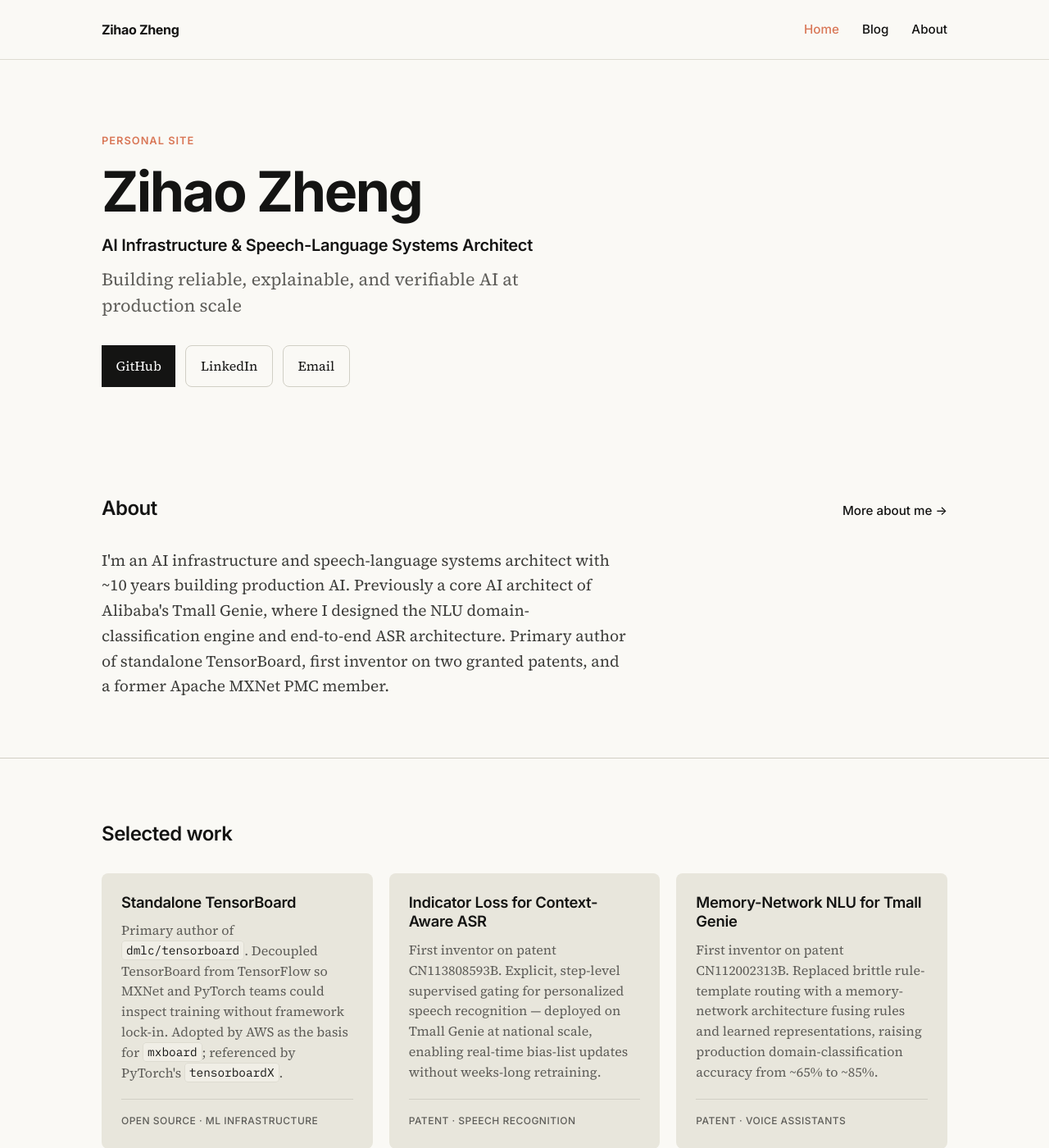
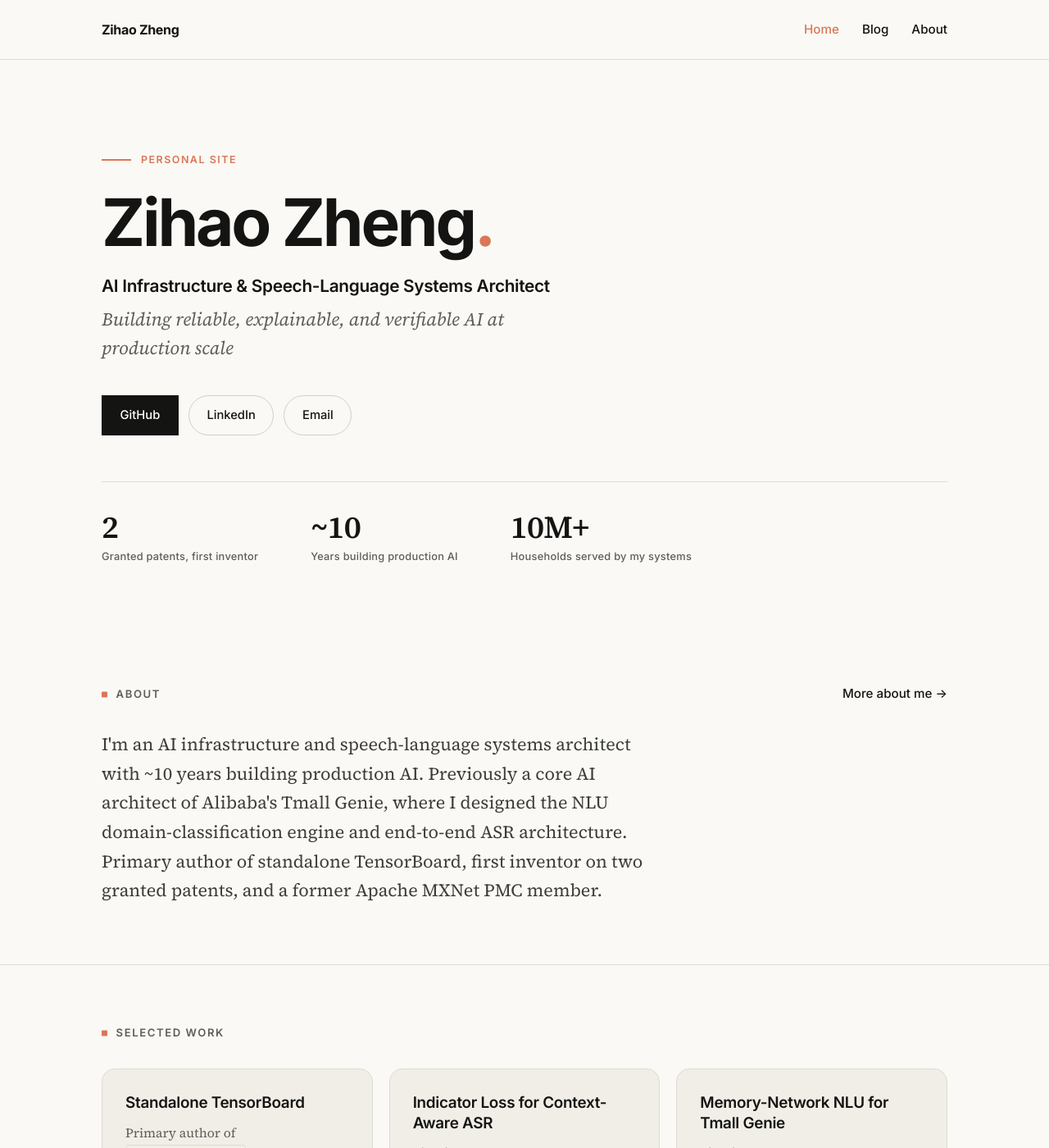
Before and after one commit to zihaolucky/zihaolucky.github.io, a Jekyll site: the page built from index.html, in a window 1280 px wide and 1400 px high. Shown: the whole window at 82% size. Built offline with Jekyll 4.4.1, drawn with Linux system fonts in a browser that asks for light colours.

Commit message:
Polish homepage design: hero accents, stats row, refined cards and post list
Co-authored-by: Cursor <cursoragent@cursor.com>

```diff
--- a/css/default.css
+++ b/css/default.css
@@ -92,8 +92,9 @@ ul, ol {
   position: sticky;
   top: 0;
   z-index: 100;
-  background: rgba(250, 249, 245, 0.92);
-  backdrop-filter: blur(12px);
+  background: rgba(250, 249, 245, 0.88);
+  backdrop-filter: blur(14px) saturate(1.4);
+  -webkit-backdrop-filter: blur(14px) saturate(1.4);
   border-bottom: 1px solid var(--color-hairline-soft);
 }
 
@@ -138,53 +139,102 @@ ul, ol {
 /* Hero — research-article energy */
 
 .hero {
-  padding: 5.5rem 0 3.5rem;
+  padding: 7rem 0 4.5rem;
 }
 
 .hero-greeting {
+  display: flex;
+  align-items: center;
+  gap: 0.75rem;
   font-family: var(--font-sans);
-  font-size: 0.8rem;
+  font-size: 0.78rem;
   font-weight: 600;
   text-transform: uppercase;
-  letter-spacing: 0.08em;
+  letter-spacing: 0.12em;
   color: var(--color-clay);
-  margin-bottom: 1rem;
+  margin-bottom: 1.5rem;
+}
+
+.hero-greeting::before {
+  content: "";
+  display: inline-block;
+  width: 2.25rem;
+  height: 2px;
+  background: var(--color-clay);
 }
 
 .hero h1 {
   font-family: var(--font-sans);
-  font-size: clamp(2.75rem, 7vw, 4.25rem);
+  font-size: clamp(3rem, 8vw, 5rem);
   font-weight: 700;
-  letter-spacing: -0.035em;
-  line-height: 1.05;
+  letter-spacing: -0.04em;
+  line-height: 1.02;
   color: var(--color-ink);
-  margin-bottom: 1rem;
+  margin-bottom: 1.5rem;
   max-width: 14ch;
+}
+
+.hero h1::after {
+  content: ".";
+  color: var(--color-clay);
 }
 
 .hero-role {
   font-family: var(--font-sans);
-  font-size: clamp(1.05rem, 2vw, 1.25rem);
+  font-size: clamp(1.1rem, 2vw, 1.3rem);
   font-weight: 600;
   letter-spacing: -0.015em;
   color: var(--color-ink);
-  margin-bottom: 0.75rem;
-  max-width: 36rem;
+  margin-bottom: 0.6rem;
+  max-width: 38rem;
   line-height: 1.35;
 }
 
 .hero-subtitle {
   font-family: var(--font-serif);
-  font-size: clamp(1.15rem, 2.2vw, 1.35rem);
+  font-size: clamp(1.2rem, 2.2vw, 1.4rem);
+  font-style: italic;
   font-weight: 400;
   color: var(--color-muted);
-  margin-bottom: 2rem;
+  margin-bottom: 2.5rem;
   max-width: 34rem;
-  line-height: 1.5;
+  line-height: 1.55;
 }
 
 .card code {
   font-size: 0.9em;
+}
+
+.hero-stats {
+  display: flex;
+  flex-wrap: wrap;
+  gap: 2.5rem 4rem;
+  margin-top: 3.5rem;
+  padding-top: 2.25rem;
+  border-top: 1px solid var(--color-hairline-soft);
+}
+
+.stat {
+  display: flex;
+  flex-direction: column;
+  gap: 0.35rem;
+}
+
+.stat-number {
+  font-family: var(--font-serif);
+  font-size: 2.4rem;
+  font-weight: 600;
+  line-height: 1;
+  letter-spacing: -0.02em;
+  color: var(--color-ink);
+}
+
+.stat-label {
+  font-family: var(--font-sans);
+  font-size: 0.8rem;
+  font-weight: 500;
+  letter-spacing: 0.02em;
+  color: var(--color-muted);
 }
 
 .social-links {
@@ -196,33 +246,36 @@ ul, ol {
 .social-links a {
   display: inline-flex;
   align-items: center;
-  font-family: var(--font-serif);
-  font-size: 1rem;
-  font-weight: 400;
-  padding: 0.7rem 1.1rem;
+  font-family: var(--font-sans);
+  font-size: 0.92rem;
+  font-weight: 500;
+  padding: 0.7rem 1.35rem;
   background: var(--color-ink);
   color: var(--color-on-dark);
+  border: 1px solid var(--color-ink);
   border-radius: 0;
   text-decoration: none;
-  transition: background var(--transition);
+  transition: background var(--transition), transform var(--transition), box-shadow var(--transition), border-color var(--transition);
 }
 
 .social-links a:hover {
   background: #000;
   color: var(--color-on-dark);
+  transform: translateY(-1px);
+  box-shadow: var(--shadow-soft);
 }
 
 .social-links a:nth-child(n+2) {
   background: transparent;
   color: var(--color-ink);
   border: 1px solid var(--color-hairline);
-  border-radius: var(--radius-md);
+  border-radius: 999px;
 }
 
 .social-links a:nth-child(n+2):hover {
-  border-color: var(--color-ink);
+  border-color: var(--color-clay);
   background: transparent;
-  color: var(--color-ink);
+  color: var(--color-clay);
 }
 
 /* Sections */
@@ -232,7 +285,7 @@ ul, ol {
 }
 
 .section + .section {
-  border-top: 1px solid var(--color-hairline);
+  border-top: 1px solid var(--color-hairline-soft);
 }
 
 .section-header {
@@ -240,15 +293,30 @@ ul, ol {
   align-items: baseline;
   justify-content: space-between;
   gap: 1rem;
-  margin-bottom: 1.75rem;
+  margin-bottom: 2rem;
 }
 
 .section-title {
+  position: relative;
   font-family: var(--font-sans);
-  font-size: 1.5rem;
+  font-size: 0.82rem;
   font-weight: 600;
-  letter-spacing: -0.02em;
-  color: var(--color-ink);
+  text-transform: uppercase;
+  letter-spacing: 0.12em;
+  color: var(--color-muted);
+  padding-left: 1.1rem;
+}
+
+.section-title::before {
+  content: "";
+  position: absolute;
+  left: 0;
+  top: 50%;
+  transform: translateY(-50%);
+  width: 0.45rem;
+  height: 0.45rem;
+  background: var(--color-clay);
+  border-radius: 1px;
 }
 
 .section-link {
@@ -265,10 +333,11 @@ ul, ol {
 }
 
 .section-text {
+  font-family: var(--font-serif);
   color: var(--color-body);
-  max-width: 40rem;
-  font-size: 1.2rem;
-  line-height: 1.6;
+  max-width: 42rem;
+  font-size: 1.35rem;
+  line-height: 1.65;
 }
 
 .section-text p + p {
@@ -284,12 +353,13 @@ ul, ol {
 }
 
 .card {
-  background: var(--color-card-alt);
-  border: none;
-  border-radius: var(--radius-md);
-  padding: 1.5rem;
+  position: relative;
+  background: var(--color-card);
+  border: 1px solid var(--color-hairline-soft);
+  border-radius: var(--radius-lg);
+  padding: 1.85rem 1.75rem 1.5rem;
   box-shadow: none;
-  transition: box-shadow var(--transition), transform var(--transition);
+  transition: box-shadow var(--transition), transform var(--transition), border-color var(--transition), background var(--transition);
   height: 100%;
   display: flex;
   flex-direction: column;
@@ -302,8 +372,10 @@ a.card-link {
 }
 
 a.card-link:hover {
+  background: #ffffff;
+  border-color: var(--color-hairline);
   box-shadow: var(--shadow-soft);
-  transform: translateY(-2px);
+  transform: translateY(-3px);
   color: inherit;
 }
 
@@ -317,9 +389,9 @@ a.card-link:hover h3 {
 
 .card h3 {
   font-family: var(--font-sans);
-  font-size: 1.15rem;
+  font-size: 1.18rem;
   font-weight: 600;
-  margin-bottom: 0.6rem;
+  margin-bottom: 0.7rem;
   letter-spacing: -0.015em;
   line-height: 1.3;
   color: var(--color-ink);
@@ -337,21 +409,37 @@ a.card-link:hover h3 {
 
 .card p {
   color: var(--color-muted);
-  font-size: 1rem;
+  font-size: 0.98rem;
   flex: 1;
-  line-height: 1.55;
+  line-height: 1.6;
 }
 
 .card-meta {
-  margin-top: 1.25rem;
-  padding-top: 1rem;
-  border-top: 1px solid var(--color-hairline);
+  display: flex;
+  align-items: center;
+  justify-content: space-between;
+  margin-top: 1.5rem;
+  padding-top: 1.1rem;
+  border-top: 1px solid var(--color-hairline-soft);
   font-family: var(--font-sans);
-  font-size: 0.75rem;
-  font-weight: 500;
-  letter-spacing: 0.04em;
+  font-size: 0.72rem;
+  font-weight: 600;
+  letter-spacing: 0.07em;
   text-transform: uppercase;
-  color: var(--color-muted);
+  color: var(--color-muted-soft);
+}
+
+.card-meta::after {
+  content: "→";
+  font-size: 1rem;
+  letter-spacing: 0;
+  color: var(--color-hairline);
+  transition: color var(--transition), transform var(--transition);
+}
+
+a.card-link:hover .card-meta::after {
+  color: var(--color-clay);
+  transform: translateX(3px);
 }
 
 /* Post list — hairline rows */
@@ -362,11 +450,11 @@ a.card-link:hover h3 {
 }
 
 .post-list li {
-  border-bottom: 1px solid var(--color-hairline);
+  border-bottom: 1px solid var(--color-hairline-soft);
 }
 
 .post-list li:first-child {
-  border-top: 1px solid var(--color-hairline);
+  border-top: 1px solid var(--color-hairline-soft);
 }
 
 .post-item {
@@ -374,12 +462,19 @@ a.card-link:hover h3 {
   align-items: baseline;
   justify-content: space-between;
   gap: 1.5rem;
-  padding: 1.35rem 0;
+  padding: 1.5rem 0.5rem;
+  margin: 0 -0.5rem;
+  border-radius: var(--radius-md);
+  transition: background var(--transition);
+}
+
+.post-list li:hover .post-item {
+  background: rgba(232, 230, 220, 0.45);
 }
 
 .post-item h3 {
   font-family: var(--font-sans);
-  font-size: 1.1rem;
+  font-size: 1.12rem;
   font-weight: 600;
   letter-spacing: -0.015em;
   line-height: 1.35;
@@ -388,6 +483,7 @@ a.card-link:hover h3 {
 .post-item h3 a {
   color: var(--color-ink);
   text-decoration: none;
+  transition: color var(--transition);
 }
 
 .post-item h3 a:hover {
@@ -396,19 +492,20 @@ a.card-link:hover h3 {
 
 .post-item .post-desc {
   color: var(--color-muted);
-  font-size: 1rem;
-  margin-top: 0.3rem;
-  line-height: 1.5;
+  font-size: 0.98rem;
+  margin-top: 0.35rem;
+  line-height: 1.55;
 }
 
 .post-date {
-  font-family: var(--font-sans);
-  color: var(--color-muted);
-  font-size: 0.8rem;
-  font-weight: 500;
-  letter-spacing: 0.02em;
+  font-family: var(--font-mono);
+  color: var(--color-muted-soft);
+  font-size: 0.78rem;
+  font-weight: 400;
+  letter-spacing: 0.01em;
   white-space: nowrap;
   flex-shrink: 0;
+  font-variant-numeric: tabular-nums;
 }
 
 /* Page / About */
@@ -814,7 +911,17 @@ pre code {
   }
 
   .hero {
-    padding: 3.75rem 0 2.75rem;
+    padding: 4rem 0 3rem;
+  }
+
+  .hero-stats {
+    gap: 1.75rem 2.5rem;
+    margin-top: 2.5rem;
+    padding-top: 1.75rem;
+  }
+
+  .stat-number {
+    font-size: 2rem;
   }
 
   .section {
--- a/index.html
+++ b/index.html
@@ -22,6 +22,20 @@ title: Home
             {% if site.author.google_scholar and site.author.google_scholar != "" %}
             <a href="{{ site.author.google_scholar }}" target="_blank" rel="noopener noreferrer">Google Scholar</a>
             {% endif %}
+        </div>
+        <div class="hero-stats">
+            <div class="stat">
+                <span class="stat-number">2</span>
+                <span class="stat-label">Granted patents, first inventor</span>
+            </div>
+            <div class="stat">
+                <span class="stat-number">~10</span>
+                <span class="stat-label">Years building production AI</span>
+            </div>
+            <div class="stat">
+                <span class="stat-number">10M+</span>
+                <span class="stat-label">Households served by my systems</span>
+            </div>
         </div>
     </div>
 </section>
```
